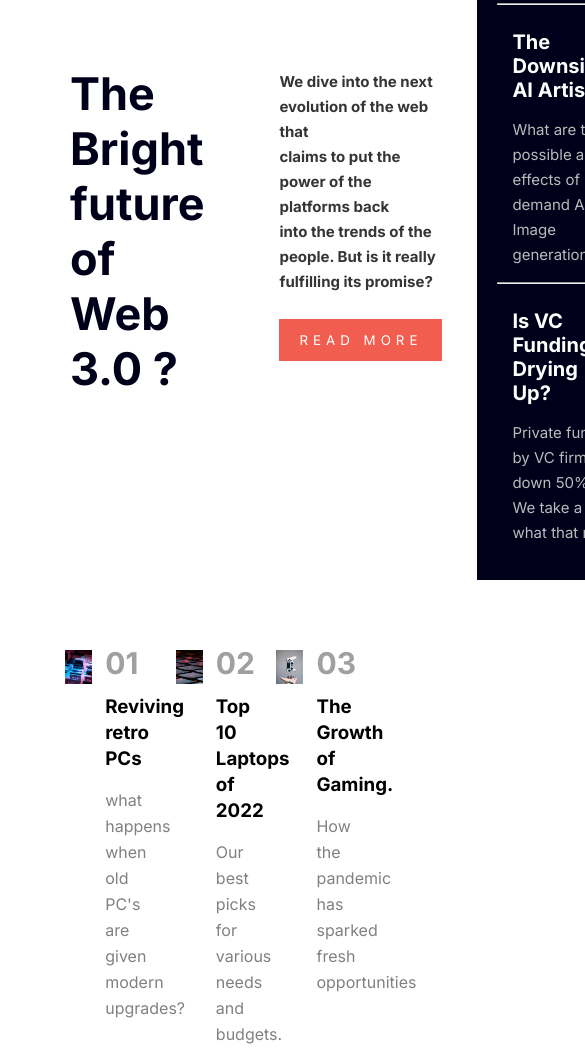
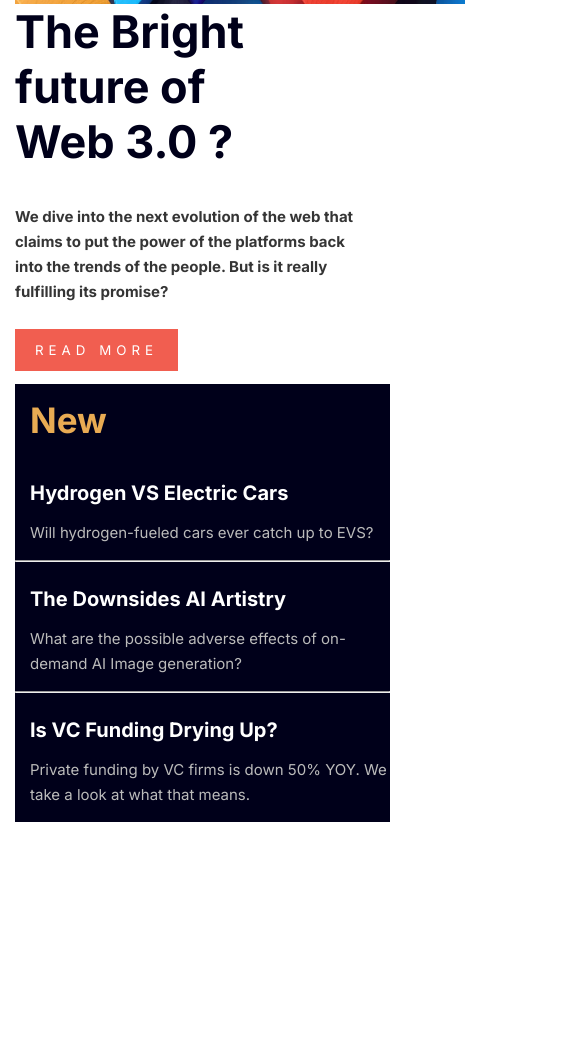
Before and after one commit to prince-arun/News-homepage, a plain HTML site: page index.html in a window 390 px wide. Shown: the part 446-1496 px from the top of the page, 585 px wide, since content can reach past the window. Drawn offline with Linux system fonts and the light colour scheme.

Commit message:
media queries -basic completed

```diff
--- a/style.css
+++ b/style.css
@@ -159,3 +159,150 @@ header {
   color: gray;
   padding-top: 10px;
 }
+/* -------------------------------media queries----------- */
+@media screen and (max-width: 480px) {
+  * {
+    margin: 0;
+    padding: 0;
+    box-sizing: border-box;
+  }
+  header {
+  }
+  .logo-box {
+  }
+  .logo-box img {
+    position: absolute;
+    top: 15;
+    left: 15px;
+    padding: 0;
+  }
+  .nav-box {
+    display: none;
+    margin-top: 0;
+  }
+  .one {
+  }
+  .one img {
+    width: 450px;
+    padding-left: 0px;
+    height: 350px;
+    position: absolute;
+    top: 100px;
+    left: 15px;
+  }
+  .three {
+    font-size: 30px;
+    padding: 0px;
+    color: rgb(0, 0, 26);
+    position: absolute;
+    top: 450px;
+    left: 15px;
+  }
+  .four {
+    color: rgb(53, 53, 53);
+    font-size: 15px;
+    line-height: 25px;
+    padding: 0px;
+    font-weight: 520;
+    margin-top: 0px;
+    position: absolute;
+    top: 650px;
+    left: 15px;
+  }
+  .four input {
+    color: white;
+    background: rgb(241, 94, 80);
+    padding: 13px 20px;
+    letter-spacing: 5px;
+    border: none;
+    margin-top: 25px;
+  }
+  .four input:hover {
+    background-color: rgb(0, 0, 26);
+    cursor: pointer;
+  }
+  /* --------------------------------------------------- */
+  .two {
+    background-color: rgb(0, 0, 26);
+    margin-left: 0px;
+    position: absolute;
+    top: 830px;
+    left: 15px;
+  }
+  .container-cell-two {
+    padding: 0px;
+  }
+  .two-mini {
+    padding-top: 10px;
+    padding-bottom: 10px;
+  }
+  .two h1 {
+    color: rgb(233, 171, 83);
+    font-size: 35px;
+    font-weight: 70px;
+    padding: 15px;
+  }
+  .two h3 {
+    color: white;
+    font-size: 20px;
+    padding: 15px;
+  }
+  .two h3:hover {
+    color: rgb(233, 171, 83);
+    cursor: pointer;
+  }
+  .two p {
+    color: rgb(187, 187, 187);
+    font-size: 15px;
+    line-height: 25px;
+    padding-left: 15px;
+    padding-bottom: 5px;
+  }
+  /* --------------------------------------------------- */
+  .sub_news {
+    margin-top: 70px;
+    margin-left: 0px;
+    position: relative;
+    top: 800px;
+    left: 5px;
+    display: block;
+
+    /* display: flex; */
+  }
+  .news-box {
+    width: 100%;
+    /* display: flex; */
+  }
+  .news-box-one {
+    line-height: 26px;
+    padding-top: 20px;
+  }
+  .nbo {
+    width: 30%;
+  }
+  .nbo-2 {
+    margin-left: 0px;
+  }
+  .nbt {
+    width: 60%;
+    padding-left: 20px;
+  }
+  .news-box-one img {
+    width: 90%;
+  }
+  .news-box-one h2 {
+    font-size: 30px;
+    color: rgb(160, 160, 160);
+    padding-top: 05px;
+    padding-bottom: 10px;
+  }
+  .news-box-one h3 {
+    padding-top: 8px;
+    padding-bottom: 5px;
+  }
+
+  .news-box-one p {
+    color: gray;
+    padding-top: 10px;
+  }
+}
```
